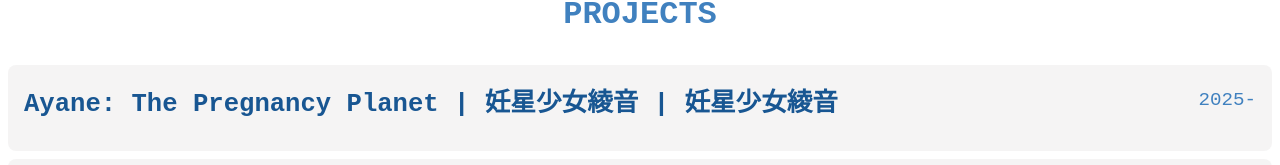
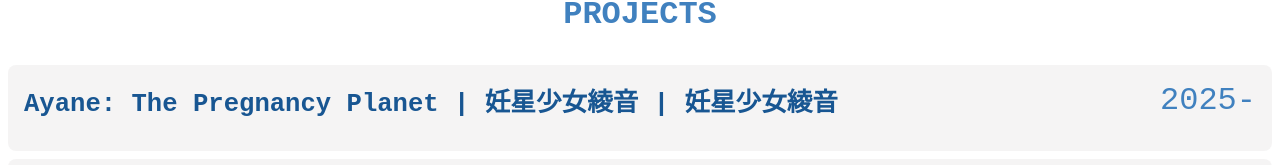
Before and after one commit to SiGMAGURO/SiGMAGURO.github.io, a plain HTML site: page Assets/HTML/home.html in a window 1280 px wide. Shown: the part 787-952 px from the top of the page. Drawn offline with Linux system fonts and the light colour scheme; a web font is replaced by a local one.

Commit message:
Update home.css

```diff
--- a/Assets/CSS/home.css
+++ b/Assets/CSS/home.css
@@ -170,7 +170,7 @@ body {
 
 .game-date {
     color: var(--sig-blue-mid);
-    font-size: 1.5vw;
+    font-size: 2.5vw;
 }
 
 .game-content {
```
